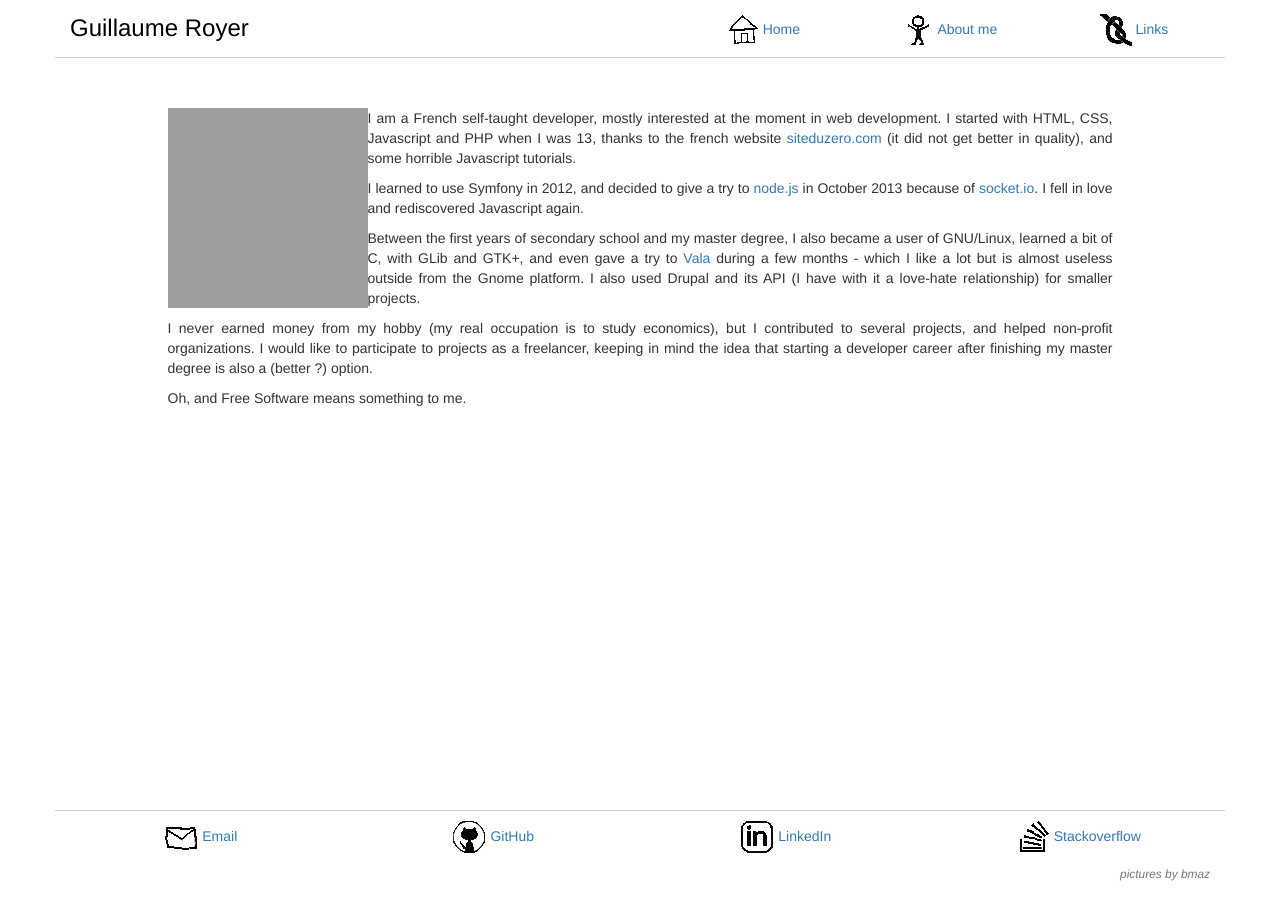
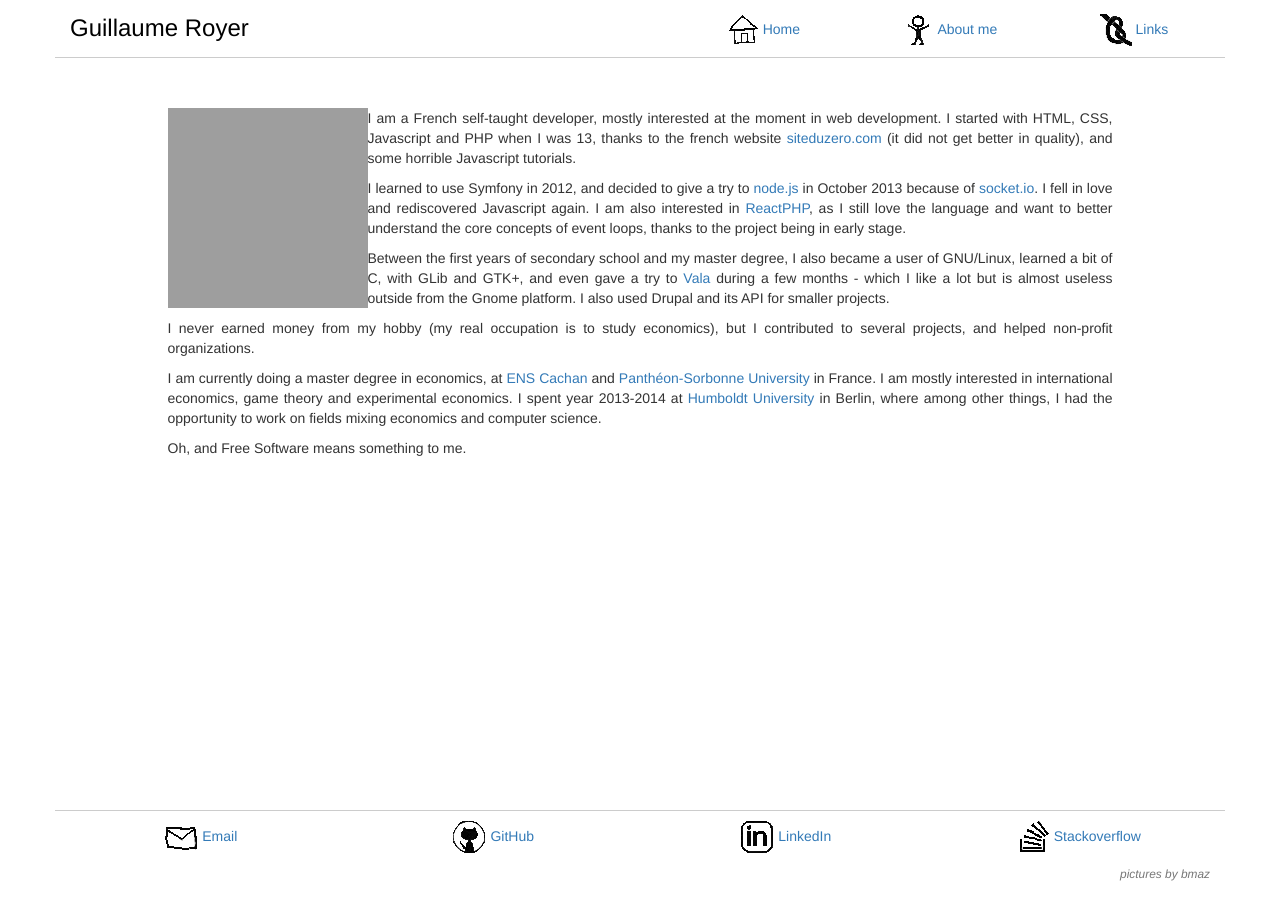
Before and after one commit to jillro/guilro.github.io, a Jekyll site: the page built from aboutme.md, in a window 1280 px wide. Built offline with Jekyll 4.4.1, drawn with Linux system fonts in a browser that asks for light colours; nearby versions of some CDN libraries; Markdown is read by kramdown in place of the engine named in the settings; grey boxes are pictures that could not be loaded.

Commit message:
update about me

```diff
--- a/aboutme.md
+++ b/aboutme.md
@@ -5,15 +5,22 @@ title: About me
 
 ![Profile picture](http://www.gravatar.com/avatar/a6b99ba6177a063e0171508ac69705af?s=200)I am a French self-taught developer, mostly interested at the moment in web development. I started with HTML, CSS, Javascript and PHP when I was 13, thanks to the french website [siteduzero.com] (it did not get better in quality), and some horrible Javascript tutorials.
 
-I learned to use Symfony in 2012, and decided to give a try to [node.js] in October 2013 because of [socket.io]. I fell in love and rediscovered Javascript again.
+I learned to use Symfony in 2012, and decided to give a try to [node.js] in October 2013 because of [socket.io]. I fell in love and rediscovered Javascript again. I am also interested in [ReactPHP], as I still love the language and want to better understand the core concepts of event loops, thanks to the project being in early stage.
 
-Between the first years of secondary school and my master degree, I also became a user of GNU/Linux, learned a bit of C, with GLib and GTK+, and even gave a try to [Vala] during a few months - which I like a lot but is almost useless outside from the Gnome platform. I also used Drupal and its API (I have with it a love-hate relationship) for smaller projects.
+Between the first years of secondary school and my master degree, I also became a user of GNU/Linux, learned a bit of C, with GLib and GTK+, and even gave a try to [Vala] during a few months - which I like a lot but is almost useless outside from the Gnome platform. I also used Drupal and its API for smaller projects.
 
-I never earned money from my hobby (my real occupation is to study economics), but I contributed to several projects, and helped non-profit organizations. I would like to participate to projects as a freelancer, keeping in mind the idea that starting a developer career after finishing my master degree is also a (better ?) option.
+I never earned money from my hobby (my real occupation is to study economics), but I contributed to several projects, and helped non-profit organizations.
+
+I am currently doing a master degree in economics, at [ENS Cachan] and [Panthéon-Sorbonne University] in France. I am mostly interested in international economics, game theory and experimental economics. I spent year 2013-2014 at [Humboldt University] in Berlin, where among other things, I had the opportunity to work on fields mixing economics and computer science.
+
 
 Oh, and Free Software means something to me.
 
 [siteduzero.com]: http://siteduzero.com
 [node.js]: http://nodejs.org/
 [socket.io]: http://socket.io/
+[ReactPHP]: http://reactphp.org/
 [Vala]: https://live.gnome.org/Vala
+[ENS Cachan]: http://www.ens-cachan.fr/
+[Panthéon-Sorbonne University]: http://www.univ-paris1.fr/
+[Humboldt University]: http://www.wiwi.hu-berlin.de/
```
